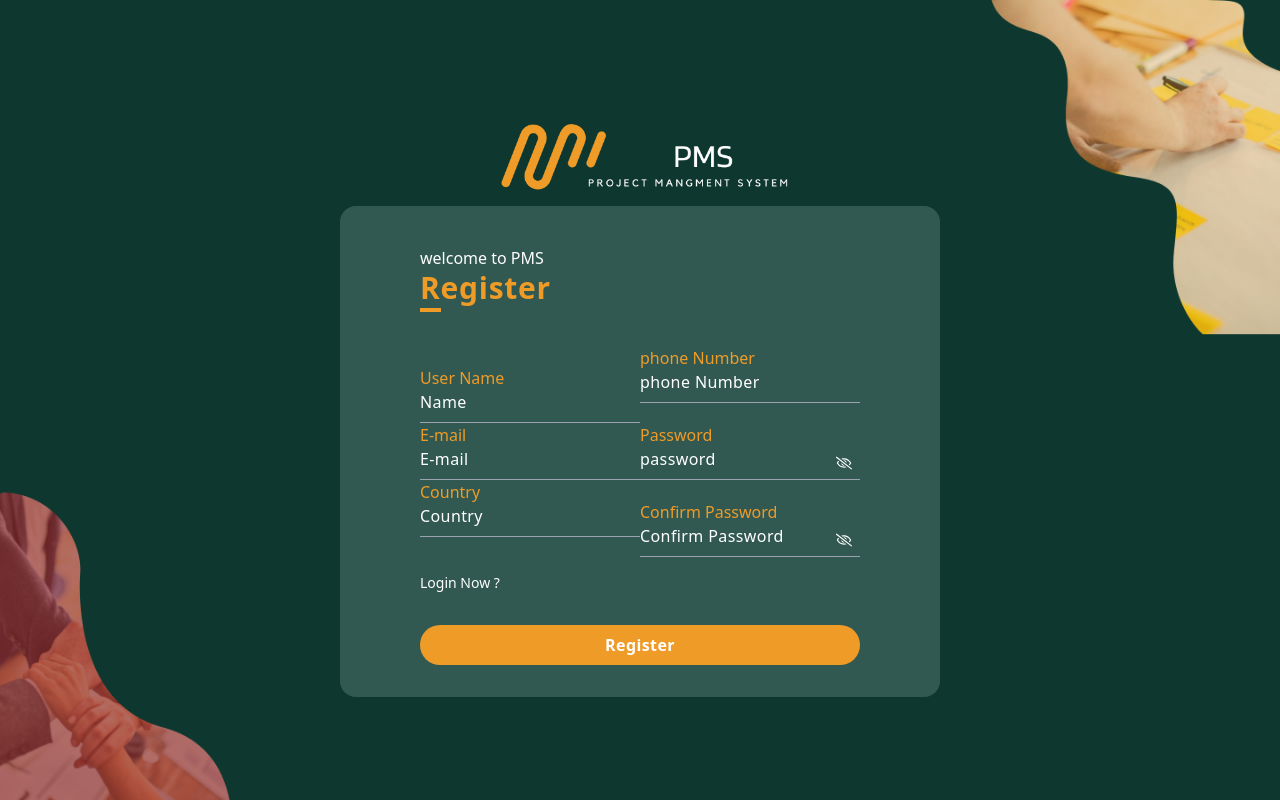
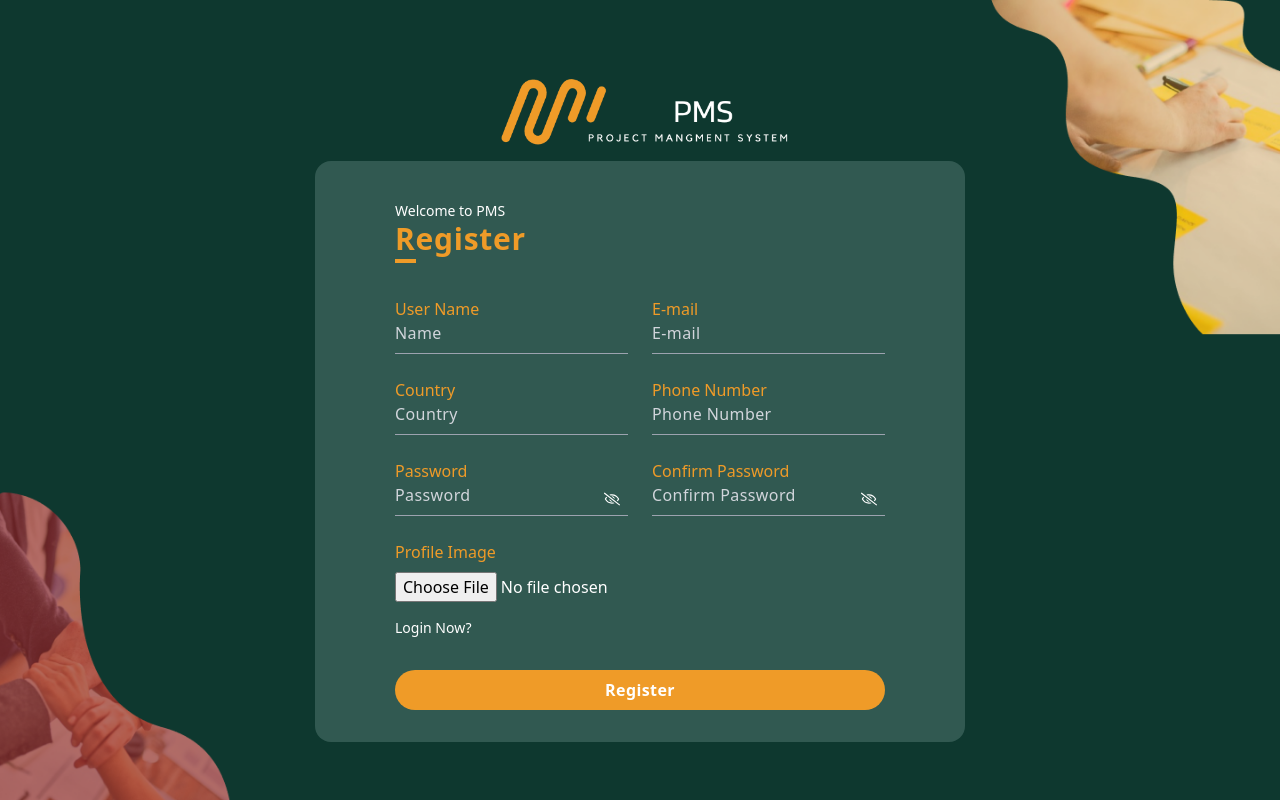
Before and after one commit to ziadyasserr/Project-Management_System, a React (Vite) app: page /register in a window 1280 px wide. Built offline with nearby package versions, Linux system fonts and the light colour scheme.

Commit message:
register-update

```diff
--- a/src/modules/authentacation/components/Register/Register.tsx
+++ b/src/modules/authentacation/components/Register/Register.tsx
@@ -13,175 +13,182 @@ import {
   PASSWORD_VALIDATION,
 } from '../../../../services/validation/validation';
 
-interface registerData {
+interface RegisterData {
   userName: string;
   email: string;
   country: string;
   phoneNumber: string;
   password: string;
   confirmPassword: string;
+  profileImage?: File;
 }
 
 export default function Register() {
-  const [isPasswordVisable, setIsPasswordVisable] = useState(false);
+  const [isPasswordVisible, setIsPasswordVisible] = useState(false);
   const navigate = useNavigate();
   const {
     register,
     handleSubmit,
+    setValue,
     formState: { errors, isSubmitting },
   } = useForm();
 
-  const onSubmit = async (data: registerData) => {
-    console.log(data);
+  const onSubmit = async (data: RegisterData) => {
+    const formData = new FormData();
+    Object.entries(data).forEach(([key, value]) => {
+      formData.append(key, value as string | Blob);
+    });
+
     try {
-      const response = await axiosInstance.post(USERS_URLS.REGISTER, data);
-      // console.log(response);
+      const response = await axiosInstance.post(USERS_URLS.REGISTER, formData, {
+        headers: {
+          'Content-Type': 'multipart/form-data',
+        },
+      });
       toast.success(response?.data?.message || 'Register Successfully');
-      navigate('/Verify');
+      navigate('/Verify', { state: data.email });
     } catch (error) {
-      console.log(error);
+      console.error(error);
       toast.error(error?.response?.data?.message || 'Register failed');
     }
   };
+
   return (
-    <>
-      <div className="">
-        <div className="my-10 w-80">
-          <h6 className="text-white">welcome to PMS </h6>
-          <h2 className="text-primary  font-bold text-3xl tracking-wide">
+    <div className="   ">
+      <div className=" my-10">
+        <h6 className="text-white text-sm">Welcome to PMS</h6>
+        <h2 className="text-primary font-bold text-3xl tracking-wide">
           <span className="capitalize border-b-4 border-primary">R</span>
           egister
         </h2>
       </div>
-        <form onSubmit={handleSubmit(onSubmit)}>
-          <div className="form container">
-            <div className="row flex justify-between items-center">
-              <div className="col-md-6 ">
+
+      <form onSubmit={handleSubmit(onSubmit)} className="w-full ">
+        <div className="grid grid-cols-2 gap-6">
           <div>
-                  <label className="block text-primary ">User Name</label>
+            <label className="block text-primary">User Name</label>
             <input
               type="text"
               placeholder="Name"
-                    className="bg-inherit placeholder-white pb-2 border-b  border-gray-400 w-full placeholder:tracking-wide focus:outline-none text-white "
-                    {...register('userName', {
-                      required: 'user name is required',
-                    })}
+              className="bg-inherit placeholder-gray-300 pb-2 border-b border-gray-400 w-full placeholder:tracking-wide focus:outline-none text-white"
+              {...register('userName', { required: 'User name is required' })}
             />
             {errors?.userName && (
-                    <span className="text-red-500">
+              <span className="text-red-500 text-sm">
                 {errors?.userName?.message}
               </span>
             )}
           </div>
 
           <div>
-                  <label className="block text-primary ">E-mail</label>
+            <label className="block text-primary">E-mail</label>
             <input
               type="email"
               placeholder="E-mail"
-                    className="bg-inherit placeholder-white pb-2 border-b  border-gray-400 w-full placeholder:tracking-wide focus:outline-none text-white "
+              className="bg-inherit placeholder-gray-300 pb-2 border-b border-gray-400 w-full placeholder:tracking-wide focus:outline-none text-white"
               {...register('email', EMAIL_VALIDATION)}
             />
             {errors?.email && (
-                    <span className="text-red-500">
-                      {errors?.email?.message}
-                    </span>
-                  )}
-                </div>
-                <div>
-                  <label className="block text-primary ">Country</label>
-                  <input
-                    type="text"
-                    placeholder="Country"
-                    className="bg-inherit placeholder-white pb-2 border-b  border-gray-400 w-full placeholder:tracking-wide focus:outline-none text-white "
-                    {...register('country', {
-                      required: 'country is required',
-                    })}
-                  />
-                  {errors?.country && (
-                    <span className="text-red-500">
-                      {errors?.country?.message}
-                    </span>
-                  )}
-                </div>
-              </div>
-              <div className="col-md-6">
-                <div>
-                  <label className="block text-primary ">phone Number</label>
-                  <input
-                    type="phoneNumber"
-                    placeholder="phone Number"
-                    className="bg-inherit placeholder-white pb-2 border-b  border-gray-400 w-full placeholder:tracking-wide focus:outline-none text-white "
-                    {...register('phoneNumber', {
-                      required: 'phone Number is required',
-                    })}
-                  />
-                  {errors?.phoneNumber && (
-                    <span className="text-red-500">
-                      {errors?.phoneNumber?.message}
+              <span className="text-red-500 text-sm">
+                {errors.email.message}
               </span>
             )}
           </div>
 
-                <div className="mt-5 relative">
-                  <label className="block text-primary ">Password</label>
+          <div>
+            <label className="block text-primary">Country</label>
             <input
-                    type={isPasswordVisable ? 'text' : 'password'}
-                    placeholder="password"
-                    className="bg-inherit placeholder-white pb-2 border-b  border-gray-400 w-full placeholder:tracking-wide focus:outline-none text-white"
-                    {...register('password', PASSWORD_VALIDATION)}
+              type="text"
+              placeholder="Country"
+              className="bg-inherit placeholder-gray-300 pb-2 border-b border-gray-400 w-full placeholder:tracking-wide focus:outline-none text-white"
+              {...register('country', { required: 'Country is required' })}
             />
-
-                  <div className="absolute  right-2  top-[30px] text-white">
-                    <button
-                      type="button"
-                      onClick={() => setIsPasswordVisable((prev) => !prev)}
-                      className=" outline-none"
-                    >
-                      {isPasswordVisable ? <IoEyeOutline /> : <FaRegEyeSlash />}
-                    </button>
-                  </div>
-                  {errors?.password && (
-                    <span className="text-red-500">
-                      {errors?.password?.message}
+            {errors?.country && (
+              <span className="text-red-500 text-sm">
+                {errors.country.message}
               </span>
             )}
           </div>
-                <div className="mt-5 relative">
-                  <label className="block text-primary ">
-                    Confirm Password
-                  </label>
+
+          <div>
+            <label className="block text-primary">Phone Number</label>
             <input
-                    type={isPasswordVisable ? 'text' : 'password'}
+              type="text"
+              placeholder="Phone Number"
+              className="bg-inherit placeholder-gray-300 pb-2 border-b border-gray-400 w-full placeholder:tracking-wide focus:outline-none text-white"
+              {...register('phoneNumber', {
+                required: 'Phone number is required',
+              })}
+            />
+            {errors?.phoneNumber && (
+              <span className="text-red-500 text-sm">
+                {errors.phoneNumber.message}
+              </span>
+            )}
+          </div>
+
+          <div className="relative">
+            <label className="block text-primary">Password</label>
+            <input
+              type={isPasswordVisible ? 'text' : 'password'}
+              placeholder="Password"
+              className="bg-inherit placeholder-gray-300 pb-2 border-b border-gray-400 w-full placeholder:tracking-wide focus:outline-none text-white"
+              {...register('password', PASSWORD_VALIDATION)}
+            />
+            <button
+              type="button"
+              onClick={() => setIsPasswordVisible((prev) => !prev)}
+              className="absolute right-2 top-8 text-white"
+            >
+              {isPasswordVisible ? <IoEyeOutline /> : <FaRegEyeSlash />}
+            </button>
+            {errors?.password && (
+              <span className="text-red-500 text-sm">
+                {errors?.password.message}
+              </span>
+            )}
+          </div>
+
+          <div className="relative">
+            <label className="block text-primary">Confirm Password</label>
+            <input
+              type={isPasswordVisible ? 'text' : 'password'}
               placeholder="Confirm Password"
-                    className="bg-inherit placeholder-white pb-2 border-b  border-gray-400 w-full placeholder:tracking-wide focus:outline-none text-white"
+              className="bg-inherit placeholder-gray-300 pb-2 border-b border-gray-400 w-full placeholder:tracking-wide focus:outline-none text-white"
               {...register('confirmPassword', PASSWORD_VALIDATION)}
             />
-
-                  <div className="absolute  right-2  top-[30px] text-white">
             <button
               type="button"
-                      onClick={() => setIsPasswordVisable((prev) => !prev)}
-                      className=" outline-none"
+              onClick={() => setIsPasswordVisible((prev) => !prev)}
+              className="absolute right-2 top-8 text-white"
             >
-                      {isPasswordVisable ? <IoEyeOutline /> : <FaRegEyeSlash />}
+              {isPasswordVisible ? <IoEyeOutline /> : <FaRegEyeSlash />}
             </button>
-                  </div>
             {errors?.confirmPassword && (
-                    <span className="text-red-500">
+              <span className="text-red-500 text-sm">
                 {errors?.confirmPassword?.message}
               </span>
             )}
           </div>
-              </div>
+
+          {/* Input for Image */}
+          <div>
+            <label className="block text-primary">Profile Image</label>
+            <input
+              type="file"
+              className="block text-white mt-2"
+              {...register('profileImage')}
+              onChange={(e) => setValue('profileImage', e.target.files?.[0])}
+            />
           </div>
         </div>
 
         <div className="flex justify-between items-center mt-4">
-            <Link to="/register" className="text-white text-sm">
-              Login Now ?
+          <Link to="/login" className="text-white text-sm">
+            Login Now?
           </Link>
         </div>
+
         <div className="text-center py-8">
           <button
             className="text-white bg-primary hover:bg-primary_hover w-full rounded-3xl py-2 font-semibold tracking-wide flex justify-center items-center"
@@ -199,6 +206,5 @@ export default function Register() {
         </div>
       </form>
     </div>
-    </>
   );
 }
--- a/src/modules/shared/components/AuthLayout/AuthLayout.tsx
+++ b/src/modules/shared/components/AuthLayout/AuthLayout.tsx
@@ -14,7 +14,7 @@ export default function AuthLayout() {
             <img src={formImg} alt="formImg" />
           </div>
 
-          <div className=" bg-[rgba(49,89,81,1)] md:w-[600px] rounded-2xl w-full md:px-20  px-10">
+          <div className=" bg-[rgba(49,89,81,1)] md:w-[650px] rounded-2xl w-full md:px-20  px-10">
             <Outlet />
           </div>
         </div>
```
Also changed, not shown: src/modules/authentacation/components/Verify/Verify.tsx (+6 -8 lines). Lines whose indentation alone changed are shown as unchanged.
